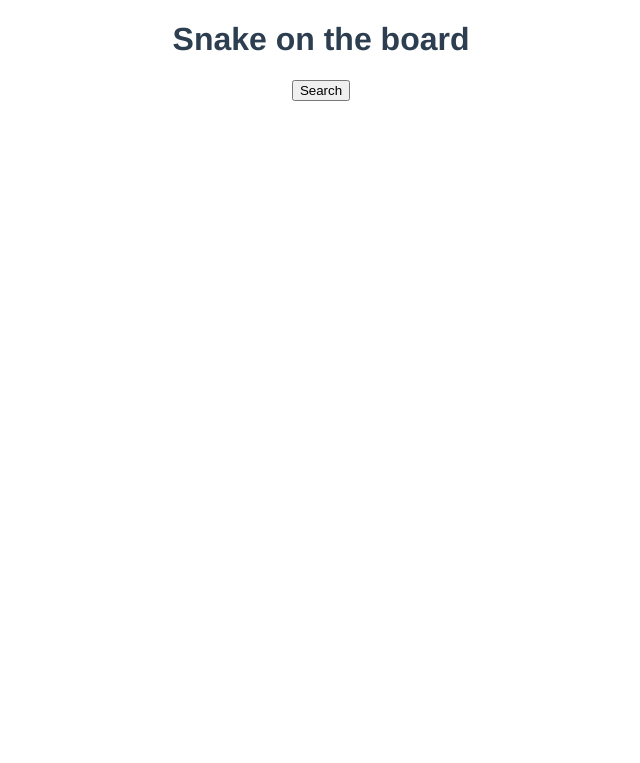
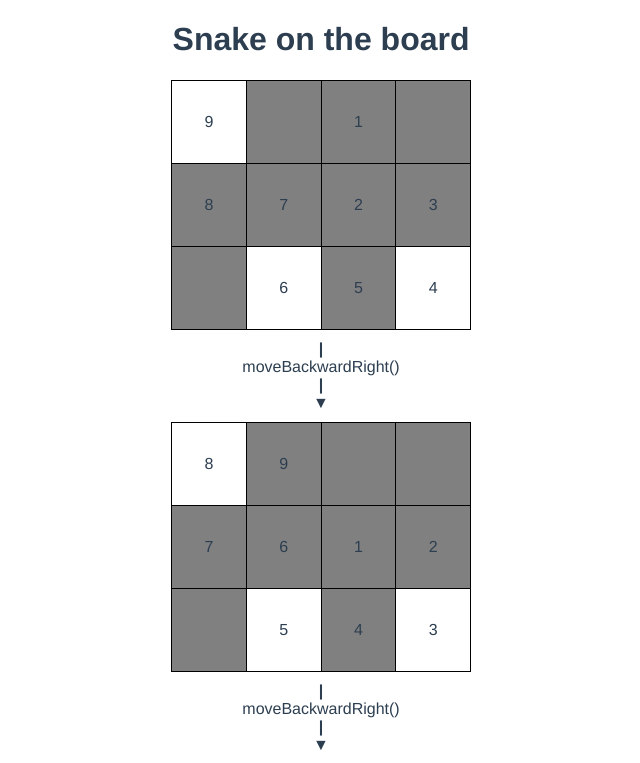
Before and after one commit to misi96/snake-on-the-board, a Vue app: page / in a window 1280 px wide. Shown: the top 763 px of the page, without its empty margins (319-959 px from the left). Built offline with nearby package versions, Linux system fonts and the light colour scheme.

Commit message:
Remove search button

```diff
--- a/src/App.vue
+++ b/src/App.vue
@@ -1,8 +1,6 @@
 <template>
   <div id="app">
     <h1>Snake on the board</h1>
-
-    <button id="search-button" @click="search">Search</button>
 
     <div id="main-board-container">
       <board v-for="(state, index) in states"
@@ -30,6 +28,9 @@ export default {
       operators:[]
     }
   },
+  mounted() {
+    this.search()
+  },
   methods: {
     search() {
       this.reset()
@@ -41,7 +42,7 @@ export default {
         operators.forEach(operator => {
           state = operator.apply(state.state)
           this.states.push(state.state)
-          this.operators.push(operator.apply.name)
+          this.operators.push(`${operator.apply.name}()`)
         })
 
         this.addStartState()
@@ -52,7 +53,7 @@ export default {
       this.operators = []
     },
     addStartState() {
-      this.operators.unshift('start')
+      this.operators.unshift('Start')
       this.states.unshift(start)
     }
   }
@@ -66,15 +67,11 @@ export default {
     -moz-osx-font-smoothing: grayscale;
     text-align: center;
     color: #2c3e50;
+    min-width: 400px;
   }
 
   #main-board-container {
     display: grid;
-    grid-template-columns: 1fr 1fr;
     grid-gap: 10px;
   }
-
-  #search-button {
-    margin-bottom: 30px;
-  }
 </style>
--- a/src/board/index.vue
+++ b/src/board/index.vue
@@ -1,11 +1,14 @@
 <template>
   <div class="board-container">
-    <div class="operator">
-      <span>{{`${operator} --->`}}</span>
+    <div v-if="isOperatorVisible" class="operator">
+      <span class="arrow-body">|</span>
+      <span>{{operator}}</span>
+      <span class="arrow-body">|</span>
+      <span>&#9660;</span>
     </div>
     <table>
       <tr v-for="(row, i) in state" :key="i">
-        <td :class="{ dark: board[i][j] === 'd' }"
+        <td :class="{ dark: isCellDark(i, j) }"
             v-for="(value, j) in row"
             :key="j">
           {{value | showSnake}}
@@ -16,7 +19,7 @@
 </template>
 
 <script>
-  import {snake, board} from '../utils';
+  import {snake} from '../utils';
 
   export default {
     name: 'Board',
@@ -30,8 +33,15 @@
       }
     },
     computed: {
-      board() {
-        return board
+      isOperatorVisible() {
+        return this.operator !== 'Start'
+      }
+    },
+    methods: {
+      isCellDark(row, column) {
+        return !(row === 0 && column === 0)
+          && !(row === 2 && column === 1)
+          && !(row === 2 && column === 3)
       }
     }
   }
@@ -55,12 +65,17 @@
   .board-container {
     display: grid;
     grid-gap: 10px;
-    grid-template-columns: 1fr 1fr;
+    justify-content: center;
   }
 
   .operator {
     display: flex;
+    flex-direction: column;
     justify-content: center;
     align-items: center;
   }
+
+  .arrow-body {
+    font-weight: bold;
+  }
 </style>
--- a/src/utils/index.js
+++ b/src/utils/index.js
@@ -1,11 +1,5 @@
 import {BodyParts, Directions} from '../models';
 import {State} from '../state';
-
-export const board = [
-  ['l', 'd', 'd', 'd'],
-  ['d', 'd', 'd', 'd'],
-  ['d', 'l', 'd', 'l']
-]
 
 export const snake = [1, 2, 3, 4, 5, 6, 7, 8, 9]
 
```
